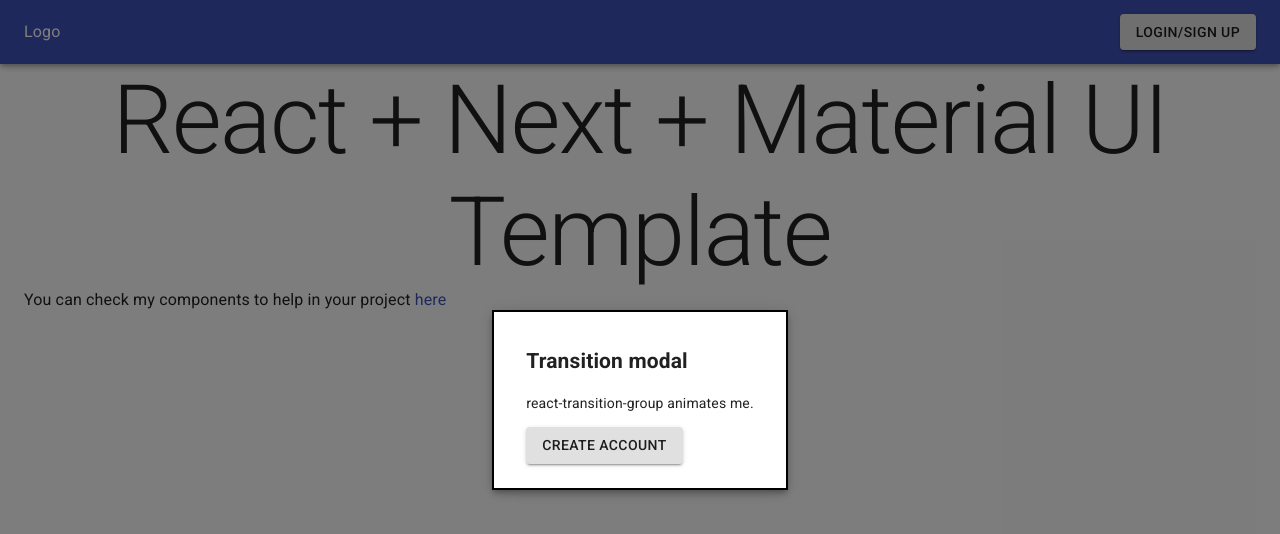
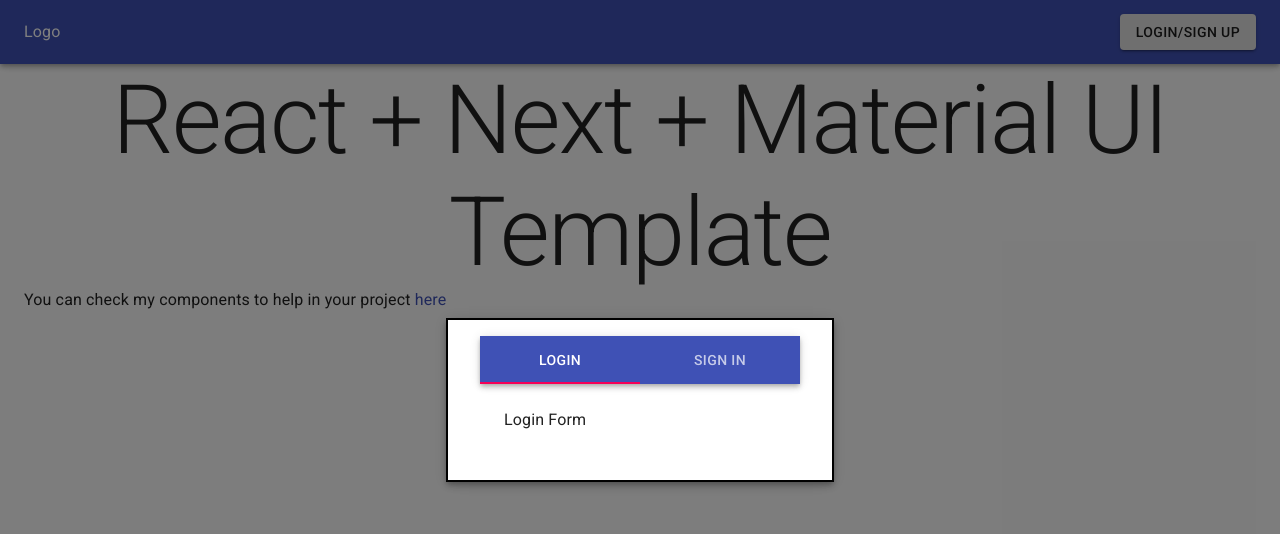
Before and after one commit to PedroMarianoAlmeida/login-system-firebase-next-js, a Next.js app: page / in a window 1280 px wide. Both pictures are taken after a click on the button "LOGIN/SIGN UP". Shown: the top 534 px of the page. Built offline with nearby package versions, Linux system fonts and the light colour scheme; no server answers.

Commit message:
LoginSignInModal with diferent tabs

```diff
--- a/src/components/specific/LoginAppBar/LoginSignInModal.tsx
+++ b/src/components/specific/LoginAppBar/LoginSignInModal.tsx
@@ -5,10 +5,14 @@
 import Backdrop from '@material-ui/core/Backdrop';
 import Fade from '@material-ui/core/Fade';
 import Button from '@material-ui/core/Button';
+import React from 'react';
+import AppBar from '@material-ui/core/AppBar';
+import Tabs from '@material-ui/core/Tabs';
+import Tab from '@material-ui/core/Tab';
+import Typography from '@material-ui/core/Typography';
+import Box from '@material-ui/core/Box';
 
-import { useCreateUserWithEmailAndPassword } from 'react-firebase-hooks/auth';
-
-import { auth } from '../../../config/firebaseConfig';
+import SignInForm from './SignInForm';
 
 const useStyles = makeStyles((theme: Theme) =>
   createStyles({
@@ -23,8 +27,45 @@
       boxShadow: theme.shadows[5],
       padding: theme.spacing(2, 4, 3),
     },
+    root: {
+      flexGrow: 1,
+      backgroundColor: theme.palette.background.paper,
+    },
   })
 );
+
+interface TabPanelProps {
+  children?: React.ReactNode;
+  index: any;
+  value: any;
+}
+
+function TabPanel(props: TabPanelProps) {
+  const { children, value, index, ...other } = props;
+
+  return (
+    <div
+      role="tabpanel"
+      hidden={value !== index}
+      id={`simple-tabpanel-${index}`}
+      aria-labelledby={`simple-tab-${index}`}
+      {...other}
+    >
+      {value === index && (
+        <Box p={3}>
+          <Typography>{children}</Typography>
+        </Box>
+      )}
+    </div>
+  );
+}
+
+function a11yProps(index: any) {
+  return {
+    id: `simple-tab-${index}`,
+    'aria-controls': `simple-tabpanel-${index}`,
+  };
+}
 
 export default function LoginSignInModal() {
   const classes = useStyles();
@@ -38,11 +79,11 @@
     setOpen(false);
   };
 
-  const [createUserWithEmailAndPassword, user, loading, error] =
-    useCreateUserWithEmailAndPassword(auth);
+  const [value, setValue] = React.useState(0);
 
-  const createAccount = () =>
-    createUserWithEmailAndPassword('email@gmail.com', 'password12345');
+  const handleChange = (event: React.ChangeEvent<{}>, newValue: number) => {
+    setValue(newValue);
+  };
 
   return (
     <div>
@@ -63,14 +104,22 @@
       >
         <Fade in={open}>
           <div className={classes.paper}>
-            <h2 id="transition-modal-title">Transition modal</h2>
-            <p id="transition-modal-description">
-              react-transition-group animates me.
-            </p>
-
-            <Button variant="contained" onClick={createAccount}>
-              Create Account
-            </Button>
+            <AppBar position="static">
+              <Tabs
+                value={value}
+                onChange={handleChange}
+                aria-label="simple tabs example"
+              >
+                <Tab label="Login" {...a11yProps(0)} />
+                <Tab label="Sign In" {...a11yProps(1)} />
+              </Tabs>
+            </AppBar>
+            <TabPanel value={value} index={0}>
+              Login Form
+            </TabPanel>
+            <TabPanel value={value} index={1}>
+              <SignInForm />
+            </TabPanel>
           </div>
         </Fade>
       </Modal>
--- /dev/null
+++ b/src/components/specific/LoginAppBar/SignInForm.tsx
@@ -0,0 +1,21 @@
+import Button from '@material-ui/core/Button';
+
+import { useCreateUserWithEmailAndPassword } from 'react-firebase-hooks/auth';
+
+import { auth } from '../../../config/firebaseConfig';
+
+const SignInForm = () => {
+  const [createUserWithEmailAndPassword, user, loading, error] =
+    useCreateUserWithEmailAndPassword(auth);
+
+  const createAccount = () =>
+    createUserWithEmailAndPassword('email3@gmail.com', 'password12345');
+
+  return (
+    <Button variant="contained" onClick={createAccount}>
+      Create Account
+    </Button>
+  );
+};
+
+export default SignInForm;
```
